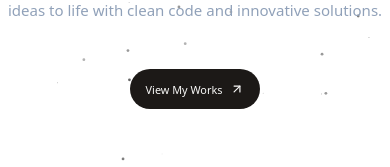
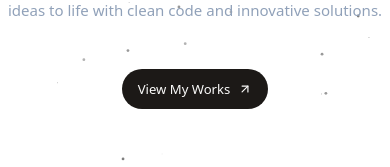
Before and after one commit to Hossaini1/portfolio-website, a Next.js app: page /imprint in a window 390 px wide. Shown: the part 517-684 px from the top of the page. Built offline with nearby package versions, Linux system fonts and the light colour scheme.

Commit message:
style geändert

```diff
--- a/components/sections/hero/hero-section.tsx
+++ b/components/sections/hero/hero-section.tsx
@@ -28,7 +28,7 @@ const HeroSection = ({ t }: { t: HeroType }) => {
           </Badge>
 
           <h1 className="p-1 mt-6 text-[2.46rem] md:text-6xl lg:text-7xl md:leading-[1.2] font-semibold tracking-tighter">
-            {t?.name ?? "Ali Naghi Hossaini"}
+            {t?.name ?? "Ali Naghi Hossaini "}
             <span className="block text-slate-500 mt-4 text-[2.32rem] md:text-5xl lg:text-6xl">
               {t?.title ?? "Full Stack Developer"}
             </span>
@@ -42,7 +42,7 @@ const HeroSection = ({ t }: { t: HeroType }) => {
             <Button size="lg" className="rounded-full px-4 md:py-5.5 md:px-12">
               <Link
                 href="https://github.com/Hossaini1"
-                className="flex justify-center items-center gap-2 text-[0.68rem] md:text-base"
+                className="flex justify-center items-center gap-2 text-[0.82rem] md:text-base"
                 target="_blank"
                 rel="noopener noreferrer"
               >
--- a/translations/de.json
+++ b/translations/de.json
@@ -46,7 +46,7 @@
   },
 
   "Hero": {
-    "name": "Ich bin Ali Hossaini",
+    "name": "Ich bin Ali Naghi Hossaini ",
     "title": "Full Stack Developer",
     "description": "Leidenschaftlich an der Erstellung moderner Webanwendungen mit modernsten Technologien. Bereit, Ihre Ideen mit sauberem Code und innovativen Lösungen zum Leben zu erwecken.",
     "btn": "Meine Arbeit ansehen",
--- a/translations/en.json
+++ b/translations/en.json
@@ -46,7 +46,7 @@
   },
 
   "Hero": {
-    "name": "I'm Ali Naghi Hossaini",
+    "name": "I'm Ali Naghi Hossaini ",
     "title": "Full Stack Developer",
     "description": "Passionate about creating modern web applications with cutting-edge technologies. Ready to bring your ideas to life with clean code and innovative solutions.",
     "btn": "View My Works",
--- a/translations/fa.json
+++ b/translations/fa.json
@@ -44,7 +44,7 @@
     }
   },
   "Hero": {
-    "name": "من علی حسینی هستم",
+    "name": "من علی نقی حسینی هستم ",
     "title": "توسعه دهنده فول استک",
     "description": "علاقه‌مند به ایجاد برنامه‌های وب مدرن با فناوری‌های پیشرفته. آماده برای تبدیل ایده‌های شما به واقعیت با کد تمیز و راه‌حل‌های نوآورانه.",
     "btn": "مشاهده کارهای من",
```
